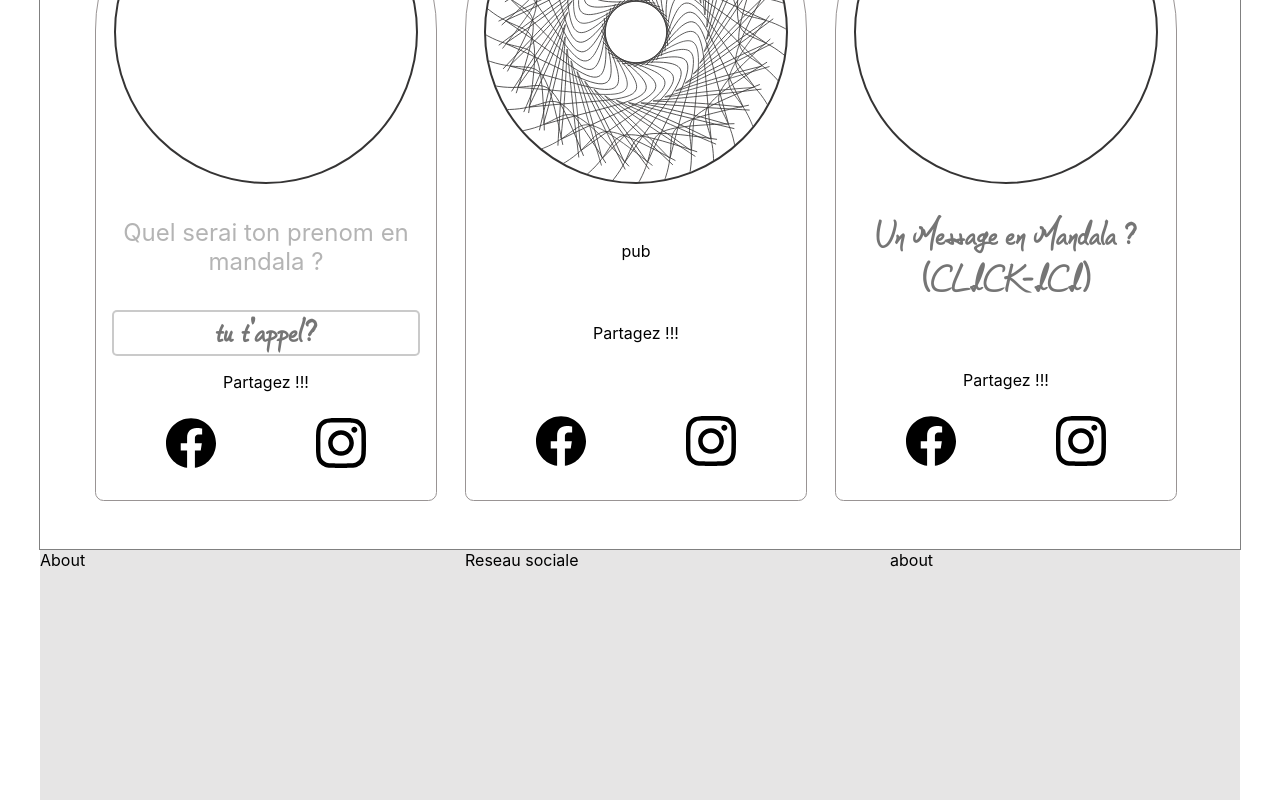
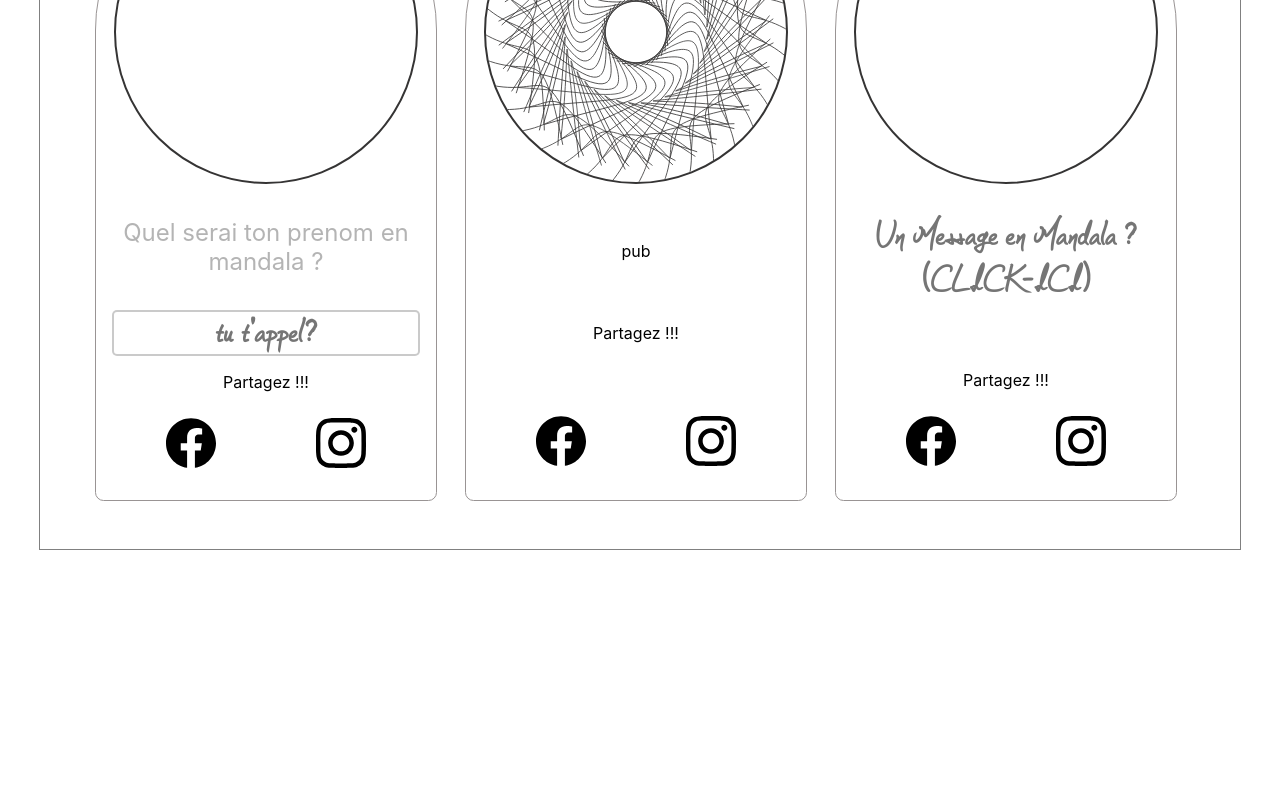
Before and after one commit to fabden/Mandabook-V1, a React (Create React App) app: page / in a window 1280 px wide. Shown: the part 652-1452 px from the top of the page. After the commit the page ends 1211 px from the top, so only its background shows below. Built offline with nearby package versions, Linux system fonts and the light colour scheme.

Commit message:
delete footer

```diff
--- a/public/index.html
+++ b/public/index.html
@@ -18,11 +18,21 @@
       work correctly both with client-side routing and a non-root public URL.
       Learn how to configure a non-root public URL by running `npm run build`.
     -->
-    <title>React App</title>
+
+    <!--Meta donnée pour facebook -->
+
+    <meta property="og:url"           content="https://mandalium.com" />
+    <meta property="og:type"          content="website" />
+    <meta property="og:title"         content="Mandalium" />
+    <meta property="og:description"   content="Your description" />
+    <meta property="og:image"         content="https://www.your-domain.com/path/image.jpg" />
+
+    <!--  fin meta donnée facebook -->
+
+
+    <title>Mandalium</title>
   </head>
   <body>
-    <script async src="https://pagead2.googlesyndication.com/pagead/js/adsbygoogle.js"></script>
-
     <noscript>You need to enable JavaScript to run this app.</noscript>
     <div id="root"></div>
     <!--
--- a/src/App.js
+++ b/src/App.js
@@ -2,7 +2,7 @@ import React from 'react';
 
 import Mandalum from '../src/Mandalum';
 import Header from '../src/Header';
-import Footer from '../src/Footer';
+
 
 
 function App() {
@@ -15,7 +15,7 @@ function App() {
         <Mandalum mand={1} type={"citation"}/>
         <Mandalum mand={3} type={"messagePerso"}/>
     </section>
-    <Footer/>
+
 </div>
 
   );
--- a/src/Footer/index.js
+++ /dev/null
@@ -1,20 +0,0 @@
-import React from 'react';
-import './style.css';
-
-
-function Footer (){
-
-    return(
-    <footer className="section_footeur">
-
-            <div className="divfooter">About </div>
-            <div className="divfooter">Reseau sociale</div>
-            <div className="divfooter">about </div>
-
-    </footer>
-
-        )
-
-}
-
-export default Footer;
--- a/src/Footer/style.css
+++ /dev/null
@@ -1,22 +0,0 @@
-.section_footeur{
-
-    background-color: rgba(207, 206, 206, 0.52);
-    display: flex;
-    flex-wrap: wrap;
-    justify-content: space-between;
-    min-width: 1200px;
-    height: 250px;
-
-}
-
-.divfooter{
-    width: 350px;
-
-}
-@media (max-width: 1000px) {
-    .section_footeur {
-      min-width: 100%;
-
-    }
-
-  }
```
